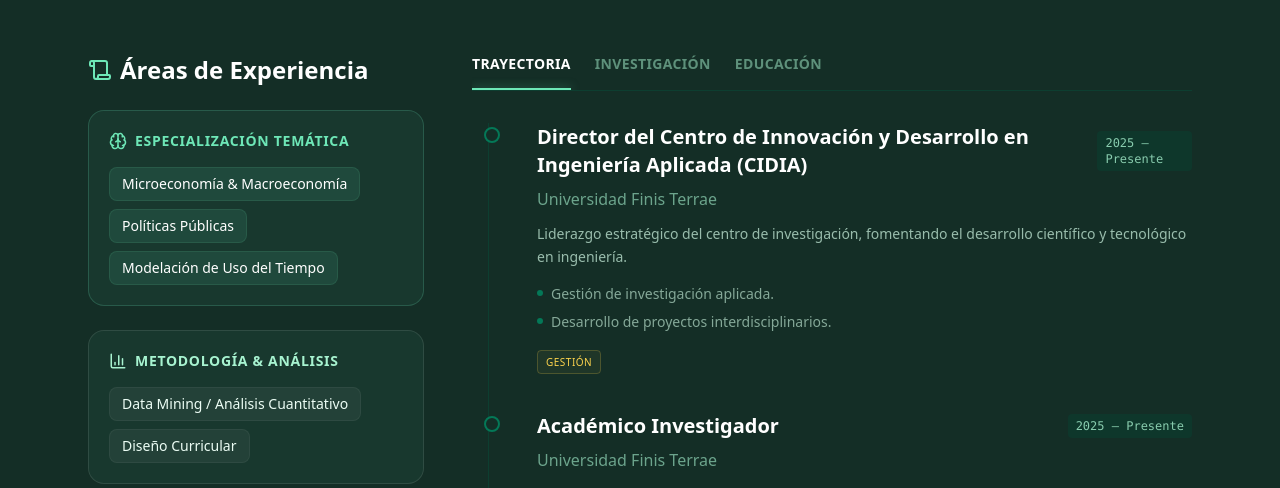
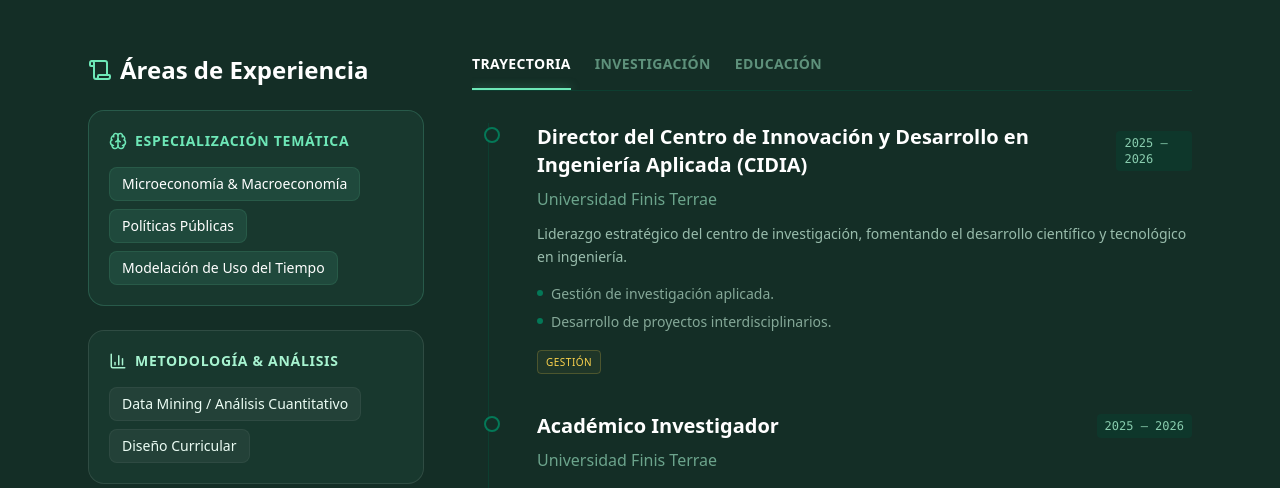
Before and after one commit to 2008sebastianvergara-coder/Curriculum-viviente, a React (Vite) app: page / in a window 1280 px wide. Shown: the part 1740-2228 px from the top of the page. Built offline with nearby package versions, Linux system fonts and the light colour scheme.

Commit message:
Update constants.ts

```diff
--- a/constants.ts
+++ b/constants.ts
@@ -104,7 +104,7 @@ export const mockResumeData: ResumeData = {
       id: "job-1",
       role: "Director del Centro de Innovación y Desarrollo en Ingeniería Aplicada (CIDIA)",
       company: "Universidad Finis Terrae",
-      period: "2025 – Presente",
+      period: "2025 – 2026",
       description: "Liderazgo estratégico del centro de investigación, fomentando el desarrollo científico y tecnológico en ingeniería.",
       achievements: ["Gestión de investigación aplicada.", "Desarrollo de proyectos interdisciplinarios."],
       type: "management"
@@ -113,7 +113,7 @@ export const mockResumeData: ResumeData = {
       id: "job-2",
       role: "Académico Investigador",
       company: "Universidad Finis Terrae",
-      period: "2025 – Presente",
+      period: "2025 – 2026",
       description: "Investigación en Ingeniería Civil Industrial y docencia de pregrado.",
       achievements: [],
       type: "academic"
```
